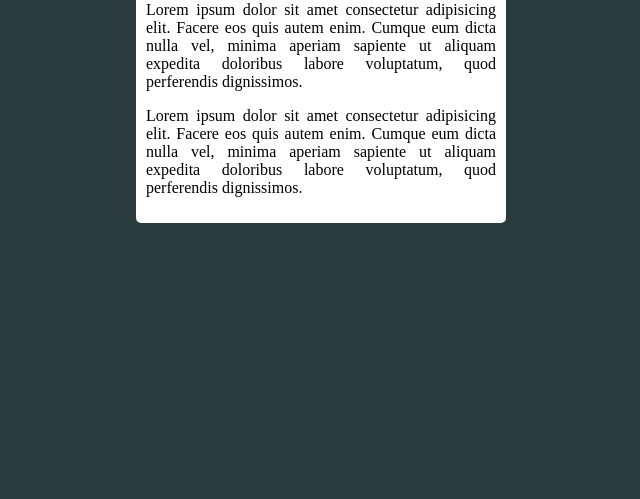
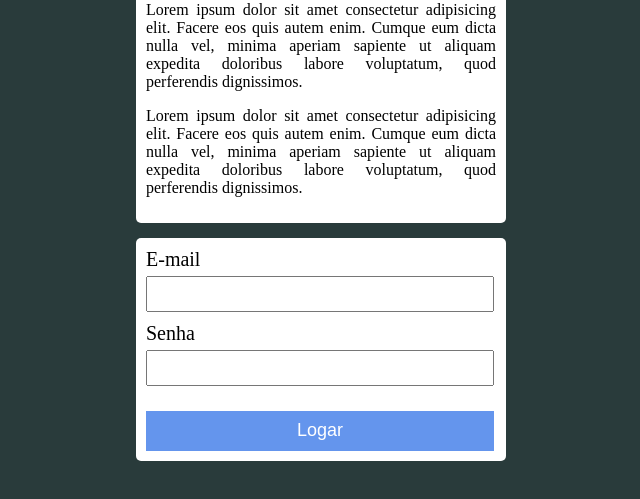
Before and after one commit to FerX95/Parada_33H, a plain HTML site: page index.html in a window 1280 px wide. Shown: the part 97-596 px from the top of the page, without its empty margins (319-959 px from the left). Drawn offline with Linux system fonts and the light colour scheme.

Commit message:
segunda versão do site

```diff
--- a/css/estilo.css
+++ b/css/estilo.css
@@ -7,6 +7,35 @@ body{
     width: 350px;
     background-color: #ffffff;
     padding: 10px;
+    margin-bottom: 15px;
     border-radius: 5px;
     text-align: justify;
 }
+
+.box label{
+    display: block;
+    padding-bottom: 5px;
+    font-size: 20px;
+}
+
+.box #i_email, #i_senha{
+    width: 340px;
+    height: 30px;
+    margin-bottom: 10px;
+}
+
+.box #btt{
+    cursor: pointer;
+    width: 348px;
+    height: 40px;
+    font-size: 18px;
+    margin-top: 15px;
+    border: none;
+    background-color: #6495ed;
+    color: #ffffff;
+}
+
+#btt:hover{
+    transition: 0.5s;
+    background-color: #84acf7;
+}
--- a/index.html
+++ b/index.html
@@ -18,6 +18,16 @@
                 Lorem ipsum dolor sit amet consectetur adipisicing elit. Facere eos quis autem enim. Cumque eum dicta nulla vel, minima aperiam sapiente ut aliquam expedita doloribus labore voluptatum, quod perferendis dignissimos.
             </p>
         </div>
+
+        <div class="box">
+            <label>E-mail</label>
+            <input type="text" id="i_email">
+
+            <label>Senha</label>
+            <input type="password" id="i_senha">
+
+            <input type="button" value="Logar" id="btt">
+        </div>
     </body>
 
 </html>
```
